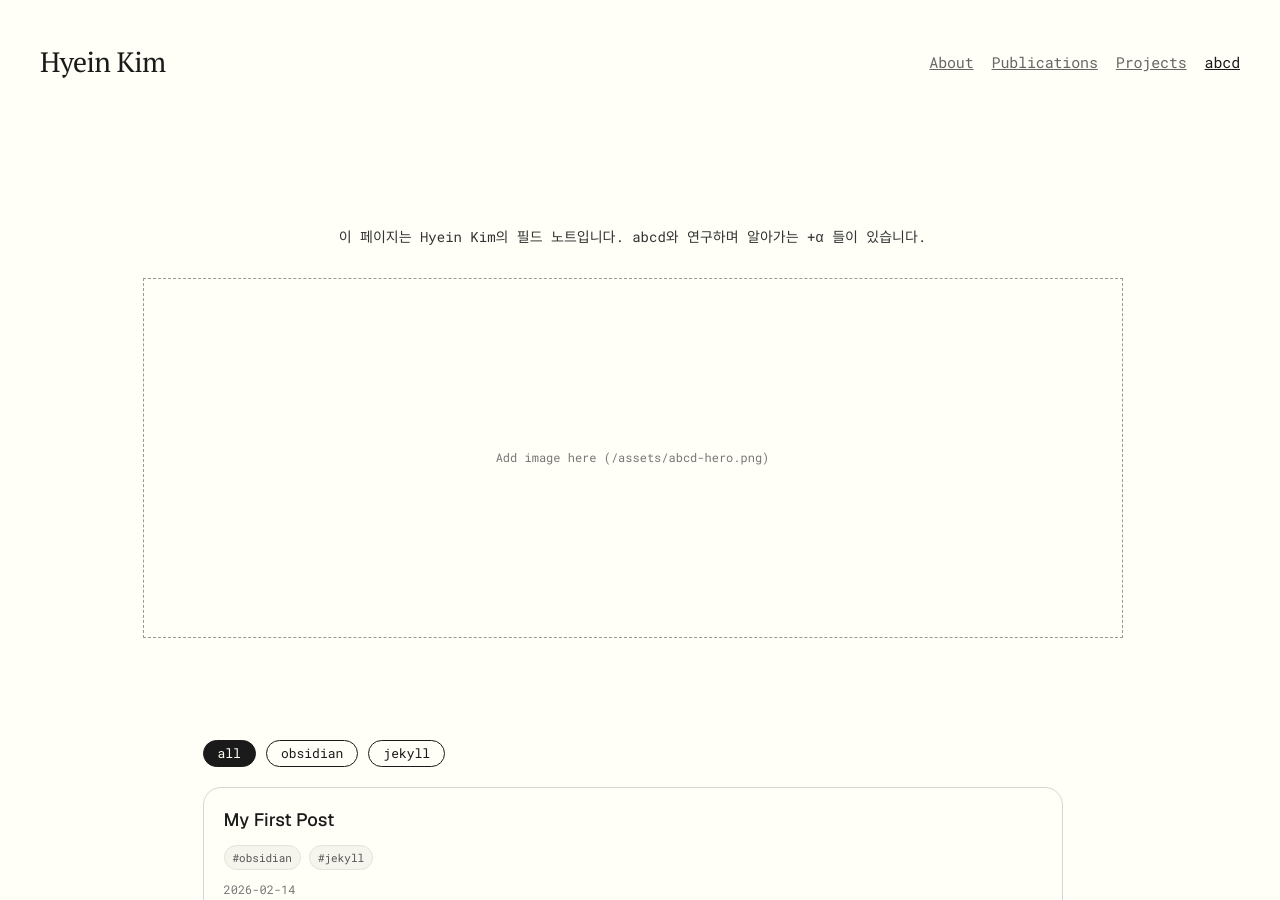
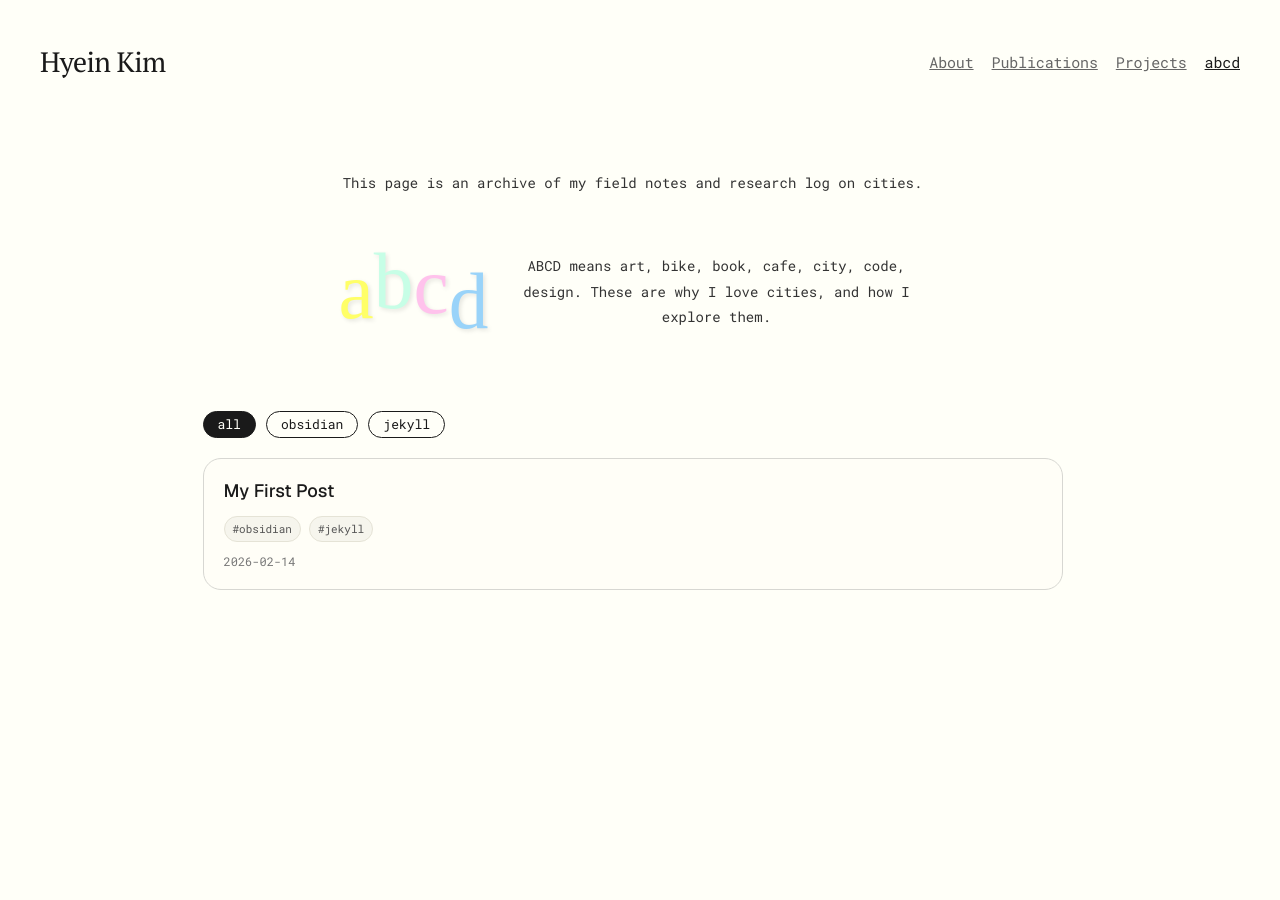
Before and after one commit to hyein2kim/hyein2kim.github.io, a Jekyll site: the page built from abcd.html, in a window 1280 px wide and 900 px high. Built offline with Jekyll 4.4.1, drawn with Linux system fonts in a browser that asks for light colours; some web fonts are replaced.

Commit message:
Refine abcd hero layout and hover labels

```diff
--- a/abcd.html
+++ b/abcd.html
@@ -9,7 +9,7 @@
     <title>abcd - {{ site.title }}</title>
     <link rel="preconnect" href="https://fonts.googleapis.com">
     <link rel="preconnect" href="https://fonts.gstatic.com" crossorigin>
-    <link href="https://fonts.googleapis.com/css2?family=Geist:wght@300;400;500;600&family=Asta+Sans:wght@300;400;500;600&family=Roboto+Mono:wght@400;500&family=PT+Serif:wght@400;700&display=swap" rel="stylesheet">
+    <link href="https://fonts.googleapis.com/css2?family=Coiny&family=Geist:wght@300;400;500;600&family=Asta+Sans:wght@300;400;500;600&family=Roboto+Mono:wght@400;500&family=PT+Serif:wght@400;700&display=swap" rel="stylesheet">
     <link rel="stylesheet" href="/style.css">
 </head>
 <body>
@@ -27,9 +27,33 @@
 
     <main class="abcd-page">
         <section class="abcd-hero">
-            <p class="abcd-hero-description">이 페이지는 Hyein Kim의 필드 노트입니다. abcd와 연구하며 알아가는 +α 들이 있습니다.</p>
-            <div class="abcd-hero-image" aria-label="image placeholder">
-                Add image here (/assets/abcd-hero.png)
+            <p class="abcd-hero-description">This page is an archive of my field notes and research log on cities.</p>
+            <div class="abcd-hero-row">
+                <div class="abcd-logo-card">
+                    <div class="abcd-logo-container" aria-label="abcd logo">
+                        <span class="abcd-letter-wrap">
+                            <span class="abcd-letter">a</span>
+                            <span class="abcd-word a-word">art</span>
+                        </span>
+                        <span class="abcd-letter-wrap">
+                            <span class="abcd-letter">b</span>
+                            <span class="abcd-word b-word-1">bike</span>
+                            <span class="abcd-word b-word-2">book</span>
+                        </span>
+                        <span class="abcd-letter-wrap">
+                            <span class="abcd-letter">c</span>
+                            <span class="abcd-word c-word-1">city</span>
+                            <span class="abcd-word c-word-2">code</span>
+                        </span>
+                        <span class="abcd-letter-wrap">
+                            <span class="abcd-letter">d</span>
+                            <span class="abcd-word d-word">design</span>
+                        </span>
+                    </div>
+                </div>
+                <p class="abcd-hero-note">
+                    ABCD means art, bike, book, cafe, city, code, design. These are why I love cities, and how I explore them.
+                </p>
             </div>
         </section>
 
--- a/style.css
+++ b/style.css
@@ -337,13 +337,11 @@
 
 .abcd-hero {
     width: min(1120px, 92vw);
-    min-height: 58vh;
-    margin: 0 auto 48px;
+    margin: 0 auto 40px;
     display: flex;
     flex-direction: column;
-    justify-content: center;
     align-items: center;
-    gap: 28px;
+    gap: 16px;
     text-align: center;
 }
 
@@ -352,13 +350,154 @@
     font-size: 14px;
     color: #333;
     line-height: 1.8;
-    max-width: 760px;
+    width: 100%;
+    padding: 0;
+}
+
+.abcd-hero-row {
+    display: flex;
+    align-items: center;
+    justify-content: center;
+    gap: 18px;
+    width: fit-content;
+    margin: 0 auto;
+    transform: none;
+}
+
+.abcd-logo-card {
+    flex: 0 0 auto;
+    padding: 0;
+}
+
+.abcd-hero-note {
+    font-family: 'Roboto Mono', monospace;
+    font-size: 14px;
+    line-height: 1.8;
+    color: #333;
+    text-align: center;
+    margin: 0;
+    max-width: 420px;
+}
+
+.abcd-logo-container {
+    display: flex;
+    align-items: center;
+    gap: 0;
+    width: auto;
+    min-height: 160px;
+    justify-content: flex-start;
+    padding-left: 0;
+}
+
+.abcd-letter-wrap {
+    position: relative;
+    display: inline-flex;
+    align-items: center;
+}
+
+.abcd-letter {
+    display: inline-block;
+    font-family: 'Coiny', cursive;
+    font-size: clamp(2.6rem, 6.2vw, 5rem);
+    transition: all 0.3s ease;
+    cursor: pointer;
+    text-shadow: 2px 2px 4px rgba(0, 0, 0, 0.1);
+}
+
+.abcd-letter-wrap:nth-child(1) .abcd-letter {
+    color: #ffff67;
+    transform: translateY(0);
+}
+
+.abcd-letter-wrap:nth-child(2) .abcd-letter {
+    color: #c7fee6;
+    transform: translateY(-10px);
+}
+
+.abcd-letter-wrap:nth-child(3) .abcd-letter {
+    color: #ffc2ec;
+    transform: translateY(-5px);
+}
+
+.abcd-letter-wrap:nth-child(4) .abcd-letter {
+    color: #99d3f9;
+    transform: translateY(10px);
+}
+
+@keyframes bounce-up {
+    0%, 100% { transform: translateY(0); }
+    50% { transform: translateY(-15px); }
+}
+
+.abcd-letter:hover {
+    animation: bounce-up 0.6s ease-in-out;
+}
+
+.abcd-word {
+    position: absolute;
+    font-family: 'Roboto Mono', monospace;
+    font-size: 12px;
+    color: #111;
+    opacity: 0;
+    pointer-events: none;
+    transition: opacity 0.25s ease, transform 0.25s ease;
+    white-space: nowrap;
+}
+
+.abcd-letter-wrap:hover .abcd-word {
+    opacity: 1;
+}
+
+.a-word {
+    left: 28%;
+    top: -18px;
+    transform: translate(-6px, 4px);
+}
+
+.b-word-1 {
+    left: 18%;
+    top: -22px;
+    transform: translate(-6px, 6px);
+}
+
+.b-word-2 {
+    left: 52%;
+    bottom: -18px;
+    transform: translate(5px, -4px);
+}
+
+.c-word-1 {
+    left: 54%;
+    top: -20px;
+    bottom: auto;
+    transform: translate(6px, 6px);
+}
+
+.c-word-2 {
+    left: 18%;
+    top: auto;
+    bottom: -18px;
+    transform: translate(-8px, -3px);
+}
+
+.d-word {
+    left: 56%;
+    top: -18px;
+    transform: translate(6px, 6px);
+}
+
+.abcd-letter-wrap:hover .a-word,
+.abcd-letter-wrap:hover .b-word-1,
+.abcd-letter-wrap:hover .b-word-2,
+.abcd-letter-wrap:hover .c-word-1,
+.abcd-letter-wrap:hover .c-word-2,
+.abcd-letter-wrap:hover .d-word {
+    transform: translate(0, 0);
 }
 
 .abcd-hero-image {
     width: min(980px, 88vw);
     min-height: 360px;
-    border: 1px dashed #999;
     display: flex;
     justify-content: center;
     align-items: center;
@@ -451,17 +590,44 @@
     }
 
     .abcd-hero {
-        min-height: 48vh;
-        gap: 18px;
+        gap: 12px;
     }
 
     .abcd-hero-description {
         font-size: 12px;
+        line-height: 1.6;
+        padding: 0;
+    }
+
+    .abcd-hero-row {
+        flex-direction: column;
+        gap: 12px;
+        transform: none;
+    }
+
+    .abcd-logo-card {
+        flex-basis: auto;
+        width: 100%;
+        padding: 8px 10px;
+    }
+
+    .abcd-hero-note {
+        font-size: 12px;
+        line-height: 1.6;
         max-width: 100%;
     }
 
     .abcd-hero-image {
         min-height: 220px;
+    }
+
+    .abcd-logo-container {
+        min-height: 150px;
+        padding-left: 12px;
+    }
+
+    .abcd-word {
+        font-size: 10px;
     }
 }
 
```
